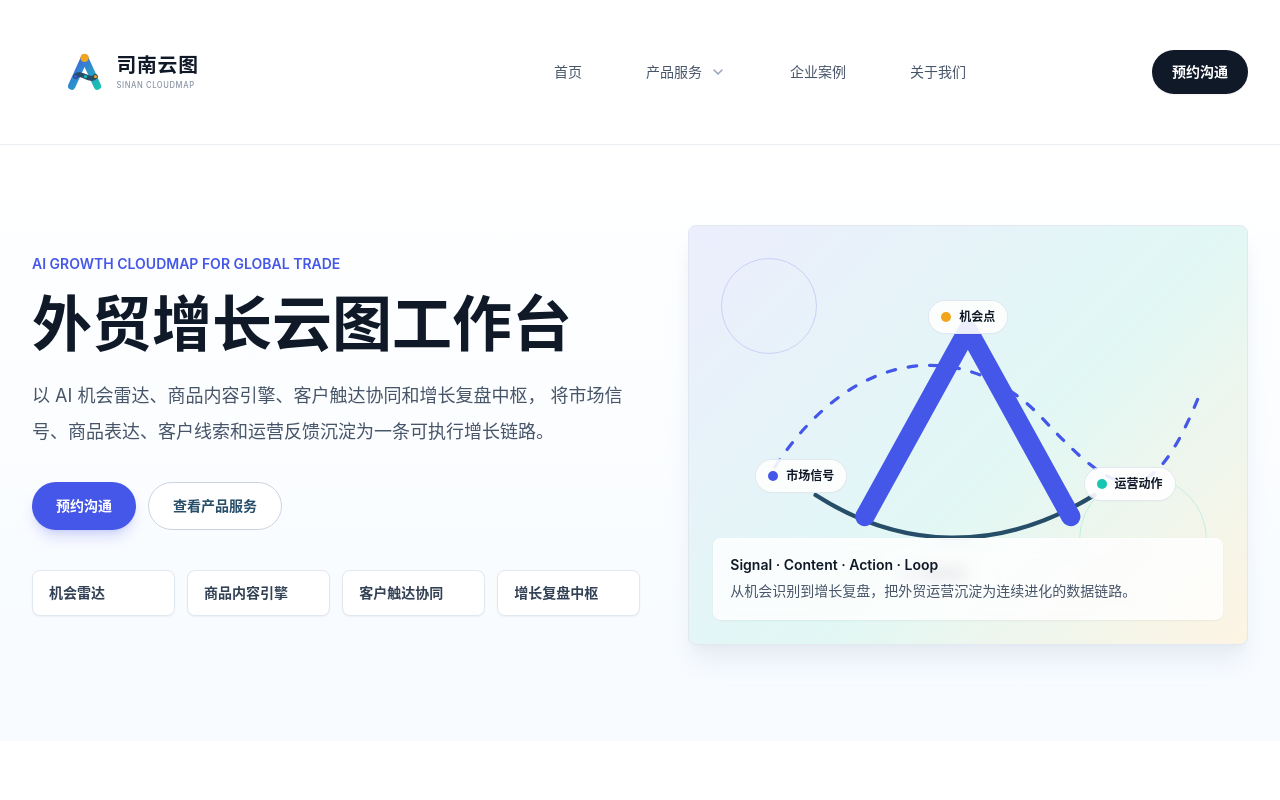
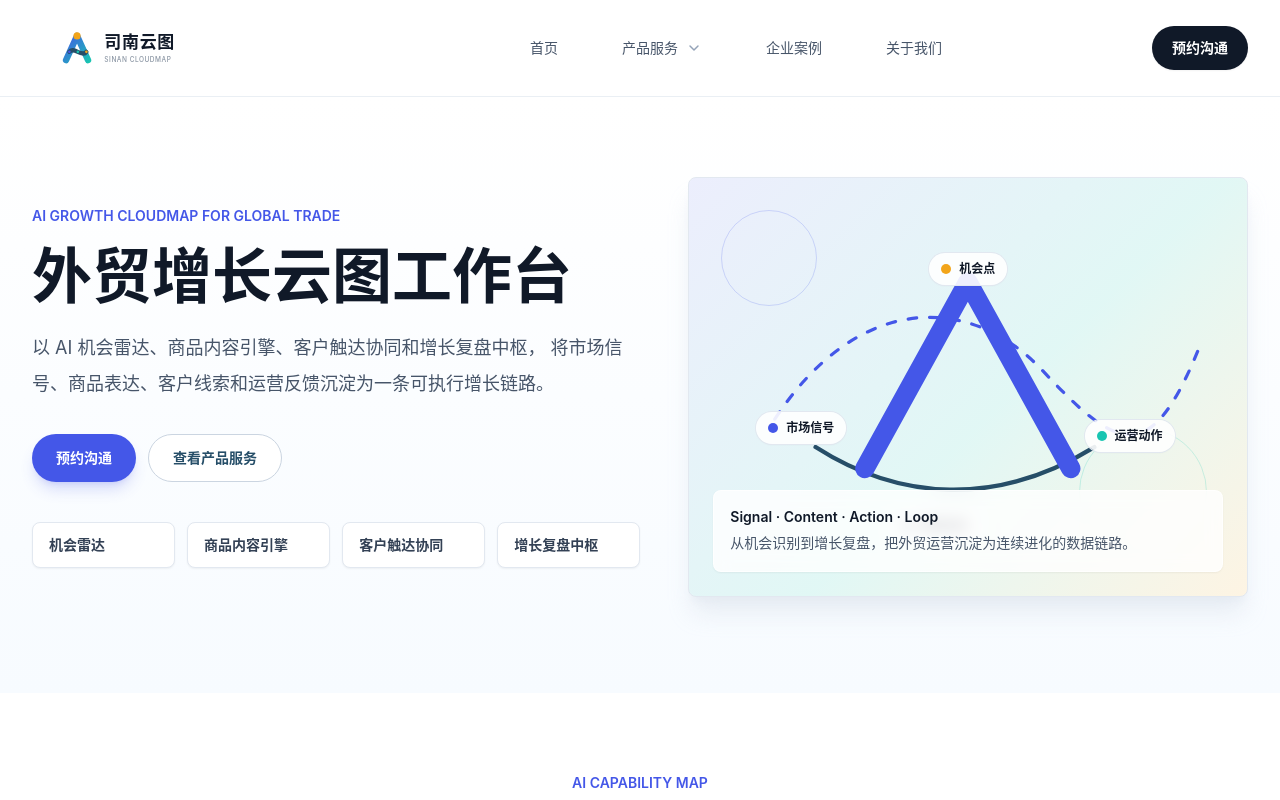
Before and after one commit to dongruiyang2024/sinanyuntu, a Next.js app: page / in a window 1280 px wide. Shown: the top 800 px of the page. Built offline with nearby package versions, Linux system fonts and the light colour scheme.

Commit message:
fix: keep header compact with larger logo

```diff
--- a/components/Header.tsx
+++ b/components/Header.tsx
@@ -5,21 +5,21 @@ import { navItems } from "@/data/site";
 export function Header() {
   return (
     <header className="sticky top-0 z-40 border-b border-slate-200/70 bg-white/90 backdrop-blur">
-      <div className="mx-auto flex h-[104px] max-w-7xl items-center justify-between gap-4 px-4 sm:h-36 sm:px-6 lg:px-8">
+      <div className="mx-auto flex h-[88px] max-w-7xl items-center justify-between gap-4 px-4 sm:h-24 sm:px-6 lg:px-8">
         <Link href="/" className="flex min-w-0 items-center" aria-label="司南云图首页">
           <Image
             src="/brand/sinan-cloudmap-logo-horizontal.svg"
             alt="司南云图"
-            width={336}
-            height={112}
+            width={288}
+            height={96}
             priority
-            className="h-16 w-auto sm:h-28"
+            className="h-auto w-[192px] sm:w-72"
           />
         </Link>
         <nav className="hidden items-center gap-12 text-sm font-medium text-slate-600 lg:flex xl:gap-16">
           {navItems.map((item) =>
             item.children ? (
-              <div key={item.label} className="group relative py-12">
+              <div key={item.label} className="group relative py-8">
                 <button className="flex items-center gap-2 transition hover:text-brand-blue">
                   {item.label}
                   <svg
```
Also changed, not shown: 1 other file (tests, documents, lock files or other folders).
